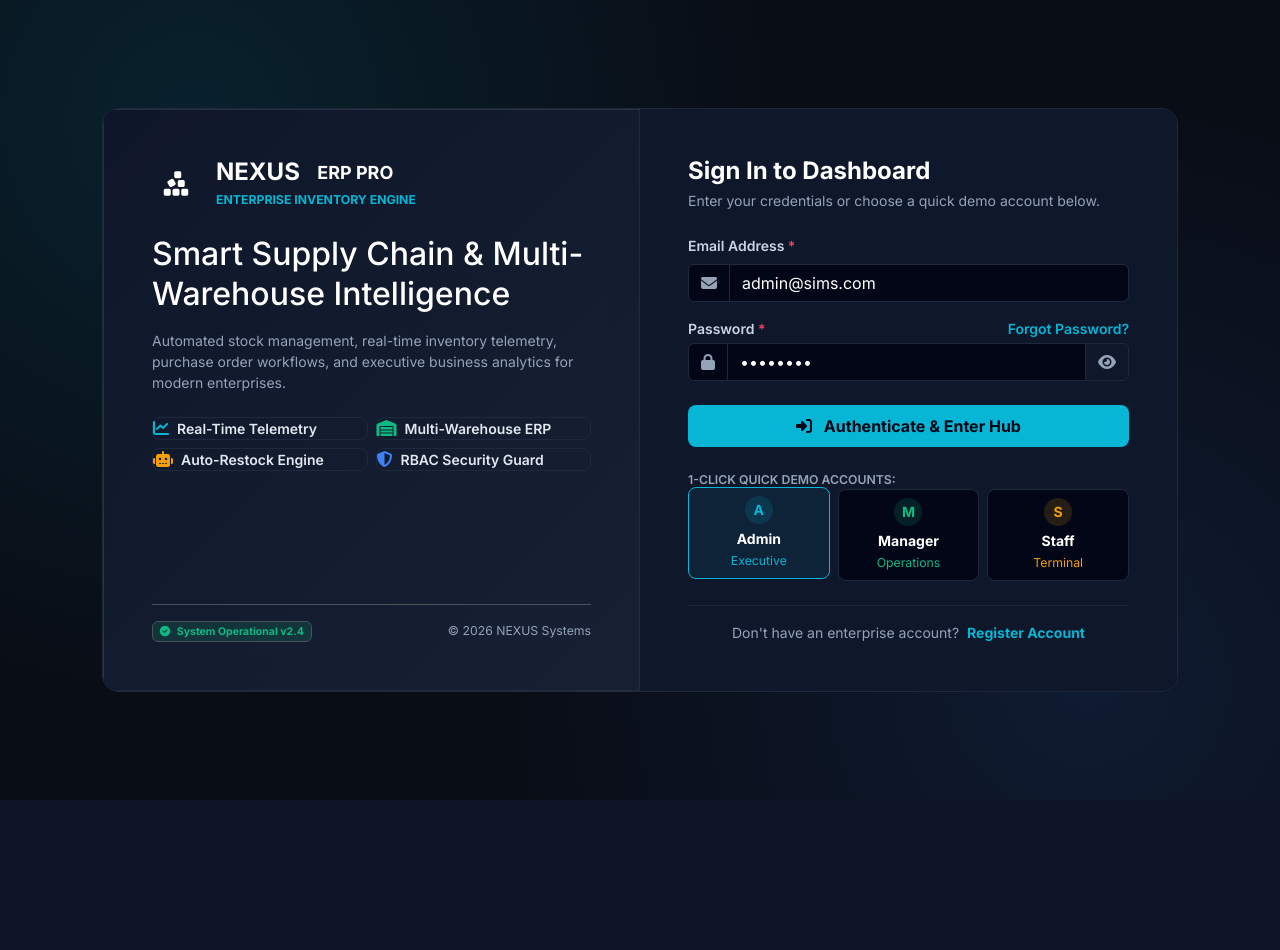
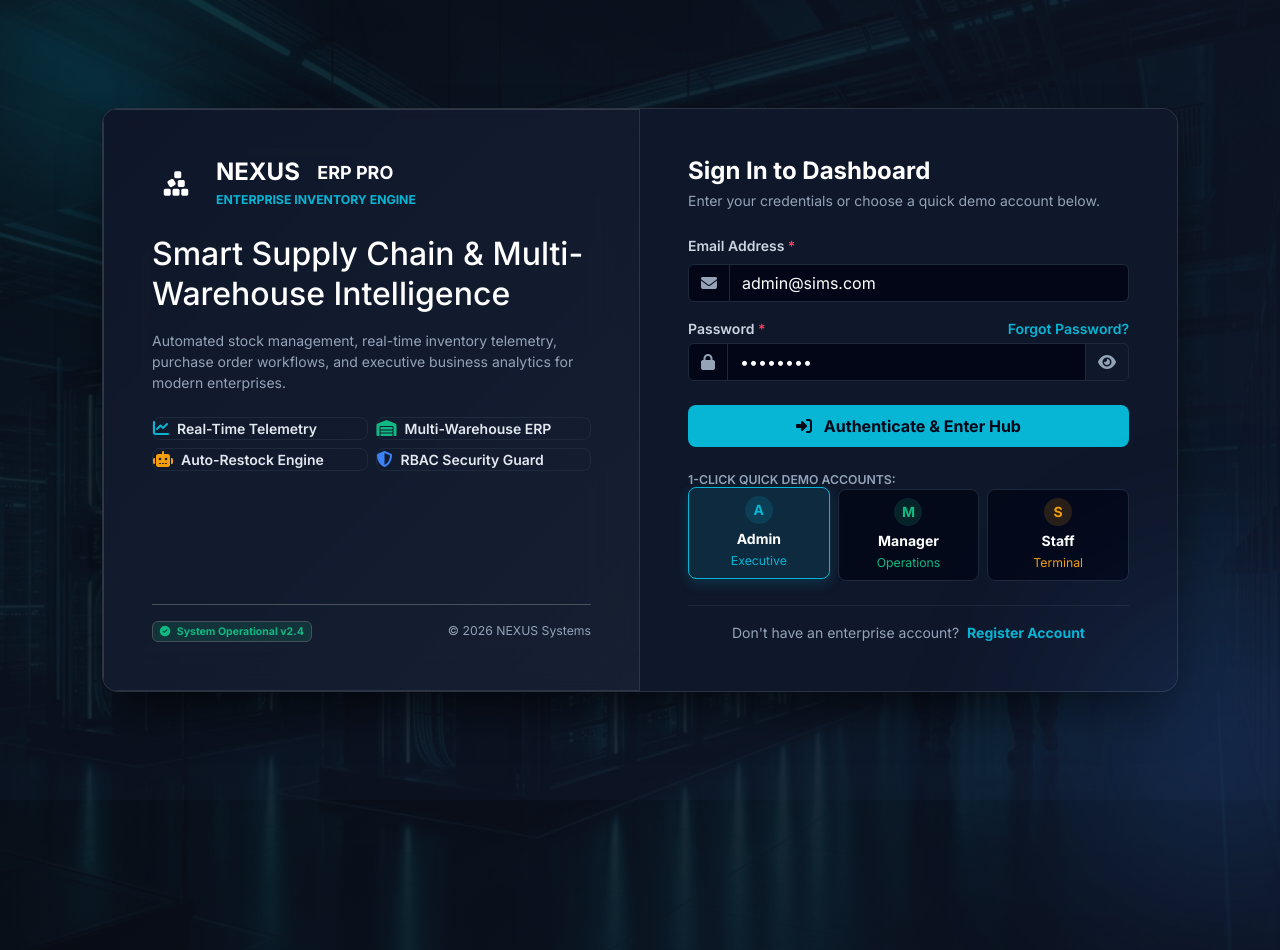
Before and after one commit to jayandisemini/inventory-management-system, a PHP site: page /login in a window 1280 px wide; the page is wider, and only the part inside the window is pictured. Before the commit the page ends 800 px from the top of that part, so only its background shows below. Run offline with PHP 8.4, Linux system fonts and the light colour scheme.

Commit message:
feat: Add high-tech enterprise warehouse background image and glowing ambient mesh to auth views

```diff
--- a/app/Views/auth/login.php
+++ b/app/Views/auth/login.php
@@ -26,30 +26,59 @@ $flashes = $_SESSION['flash_messages'] ?? [];
     <style>
         .login-wrapper {
             min-height: 100vh;
-            background: radial-gradient(circle at 15% 15%, rgba(6, 182, 212, 0.12) 0%, transparent 45%),
-                        radial-gradient(circle at 85% 85%, rgba(59, 130, 246, 0.12) 0%, transparent 45%),
-                        #090d16;
+            background: linear-gradient(135deg, rgba(9, 13, 22, 0.88) 0%, rgba(15, 23, 42, 0.92) 100%),
+                        url('/assets/images/login_bg.png') no-repeat center center / cover;
+            position: relative;
+            overflow: hidden;
+        }
+        .login-wrapper::before {
+            content: '';
+            position: absolute;
+            width: 350px;
+            height: 350px;
+            top: -100px;
+            left: -100px;
+            background: radial-gradient(circle, rgba(6, 182, 212, 0.35) 0%, transparent 70%);
+            border-radius: 50%;
+            filter: blur(80px);
+            pointer-events: none;
+        }
+        .login-wrapper::after {
+            content: '';
+            position: absolute;
+            width: 400px;
+            height: 400px;
+            bottom: -150px;
+            right: -150px;
+            background: radial-gradient(circle, rgba(59, 130, 246, 0.3) 0%, transparent 70%);
+            border-radius: 50%;
+            filter: blur(90px);
+            pointer-events: none;
         }
         .hero-panel {
-            background: linear-gradient(135deg, rgba(15, 23, 42, 0.8) 0%, rgba(30, 41, 59, 0.6) 100%);
-            backdrop-filter: blur(16px);
-            border: 1px solid rgba(255, 255, 255, 0.08);
+            background: linear-gradient(135deg, rgba(15, 23, 42, 0.75) 0%, rgba(30, 41, 59, 0.55) 100%);
+            backdrop-filter: blur(24px);
+            -webkit-backdrop-filter: blur(24px);
+            border: 1px solid rgba(255, 255, 255, 0.12);
         }
         .login-card {
-            background: rgba(15, 23, 42, 0.95);
-            backdrop-filter: blur(20px);
-            border: 1px solid #1e293b;
+            background: rgba(15, 23, 42, 0.85);
+            backdrop-filter: blur(28px);
+            -webkit-backdrop-filter: blur(28px);
+            border: 1px solid rgba(255, 255, 255, 0.12);
+            box-shadow: 0 25px 50px -12px rgba(0, 0, 0, 0.7);
         }
         .role-option-card {
-            background: #020617;
+            background: rgba(2, 6, 23, 0.8);
             border: 1px solid #1e293b;
             cursor: pointer;
             transition: all 0.25s ease;
         }
         .role-option-card:hover, .role-option-card.active {
             border-color: #06b6d4;
-            background: rgba(6, 182, 212, 0.08);
+            background: rgba(6, 182, 212, 0.12);
             transform: translateY(-2px);
+            box-shadow: 0 4px 14px rgba(6, 182, 212, 0.2);
         }
     </style>
 </head>
```
Also changed, not shown: app/Views/auth/register.php (+10 -1 lines), app/Views/auth/reset-password.php (+10 -1 lines), public/assets/images/login_bg.png (added).
